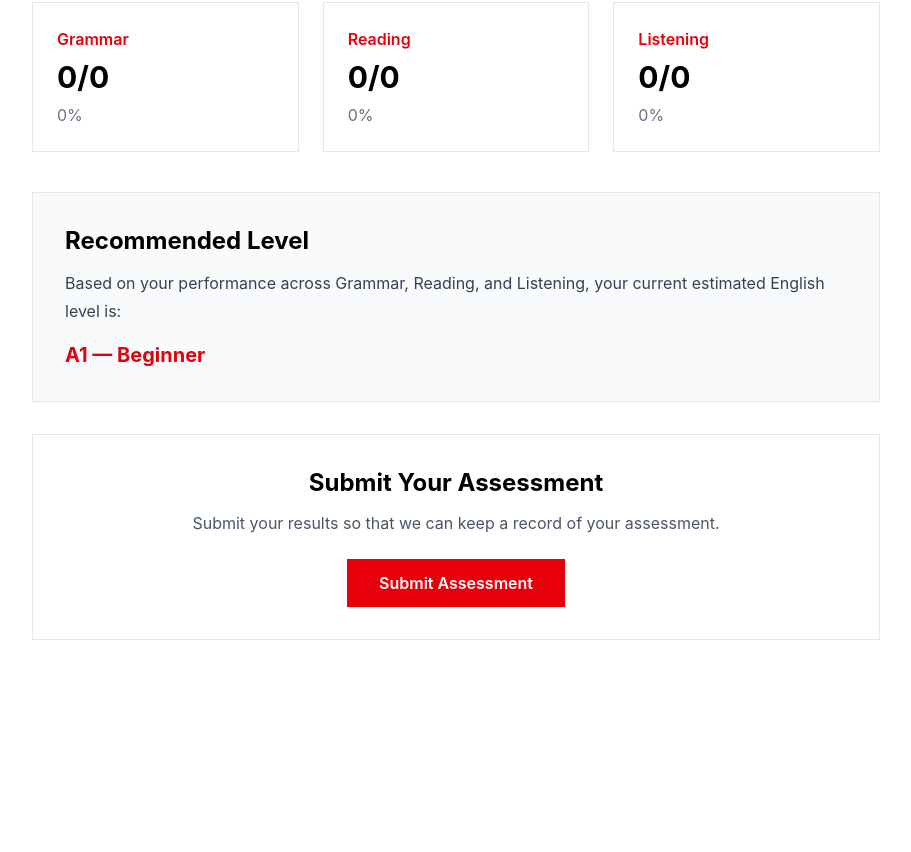
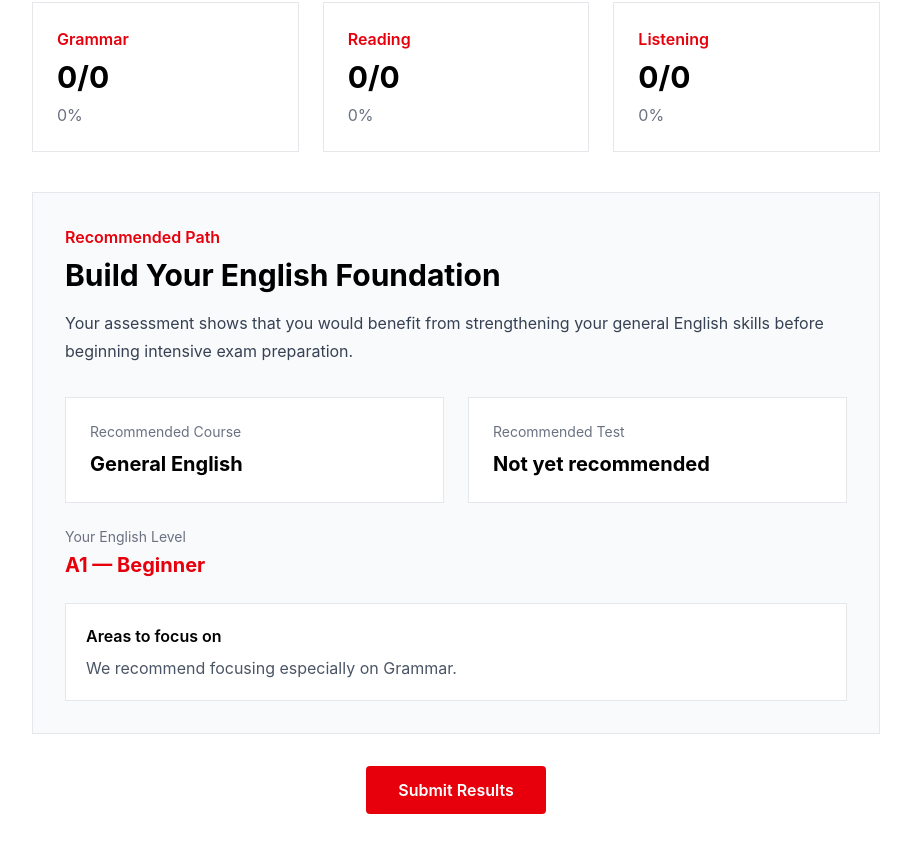
Before and after one commit to Kaveenaphys/english-placement-app, a React (Vite) app: page /results in a window 1280 px wide. Shown: the part 922-1774 px from the top of the page, without its empty margins (184-1095 px from the left). Before the commit the page ends 1610 px from the top, so only its background shows below. Built offline with nearby package versions, Linux system fonts and the light colour scheme.

Commit message:
Finalize assessment recommendations

```diff
--- a/src/pages/ListeningPage.tsx
+++ b/src/pages/ListeningPage.tsx
@@ -38,7 +38,45 @@ useEffect(() => {
   if (timeLeft <= 0) {
     handleSubmit();
     return;
+  }{/* =========================
+    Navigation
+========================= */}
+
+{!showPartComplete && (
+
+  <div className="flex justify-between mt-8">
+
+    <button
+      onClick={handlePrevious}
+      disabled={currentQuestion === 0}
+      className="border border-gray-300
+                 px-6 py-3 font-semibold
+                 disabled:text-gray-300
+                 disabled:cursor-not-allowed
+                 hover:border-red-600"
+    >
+      Previous
+    </button>
+
+    <button
+      onClick={handleNext}
+      disabled={
+        currentQuestion ===
+        listeningQuestions.length - 1
       }
+      className="bg-red-600
+                 hover:bg-red-700
+                 disabled:bg-gray-300
+                 disabled:cursor-not-allowed
+                 text-white px-6 py-3
+                 font-semibold"
+    >
+      Next
+    </button>
+
+  </div>
+
+)}
 
   const timer = setInterval(() => {
     setTimeLeft((previousTime) => previousTime - 1);
@@ -437,7 +475,6 @@ function handleAnswerSelect(answer: string) {
 
   <div className="flex justify-between mt-8">
 
-
     <button
       onClick={handlePrevious}
       disabled={currentQuestion === 0}
@@ -447,18 +484,13 @@ function handleAnswerSelect(answer: string) {
                  disabled:cursor-not-allowed
                  hover:border-red-600"
     >
-
       Previous
-
     </button>
 
-
+    {currentQuestion < listeningQuestions.length - 1 ? (
       <button
         onClick={handleNext}
-              disabled={
-                currentQuestion ===
-                listeningQuestions.length - 1
-              }
+        disabled={!selectedAnswer}
         className="bg-red-600
                    hover:bg-red-700
                    disabled:bg-gray-300
@@ -466,15 +498,23 @@ function handleAnswerSelect(answer: string) {
                    text-white px-6 py-3
                    font-semibold"
       >
-
         Next
-
       </button>
+    ) : (
+      <button
+        onClick={handleSubmit}
+        className="bg-red-600
+                   hover:bg-red-700
+                   text-white px-6 py-3
+                   font-semibold"
+      >
+        Continue to Results
+      </button>
+    )}
 
   </div>
 
 )}
-
       </main>
     </>
   );
--- a/src/pages/ResultsPage.tsx
+++ b/src/pages/ResultsPage.tsx
@@ -103,6 +103,97 @@ function ResultsPage() {
 
     return "A1 — Beginner";
   }
+  const hasSpecificTest =
+  targetTest &&
+  targetTest.toLowerCase() !== "none" &&
+  targetTest.toLowerCase() !== "not-sure";
+ function getRecommendation() {
+  const grammarPercent =
+    grammarTotal > 0
+      ? (grammarScore / grammarTotal) * 100
+      : 0;
+
+  const readingPercent =
+    readingTotal > 0
+      ? (readingScore / readingTotal) * 100
+      : 0;
+
+  const listeningPercent =
+    listeningTotal > 0
+      ? (listeningScore / listeningTotal) * 100
+      : 0;
+
+  // Find the weakest skill
+  const skillScores = [
+    { name: "Grammar", score: grammarPercent },
+    { name: "Reading", score: readingPercent },
+    { name: "Listening", score: listeningPercent },
+  ];
+
+  const weakestSkill = skillScores.reduce((weakest, current) =>
+    current.score < weakest.score ? current : weakest
+  );
+
+  // General English
+  if (percentage < 60) {
+    return {
+      course: "General English",
+      test: "Not yet recommended",
+      title: "Build Your English Foundation",
+      message:
+        "Your assessment shows that you would benefit from strengthening your general English skills before beginning intensive exam preparation.",
+      focus: `We recommend focusing especially on ${weakestSkill.name}.`,
+    };
+  }
+
+  // Intermediate preparation
+  if (percentage < 75) {
+    return {
+      course: "General English — Intermediate / Upper-Intermediate",
+      test: "Exam preparation after further English development",
+      title: "Strengthen Your English Before Exam Preparation",
+      message:
+        "You have a developing intermediate-to-upper-intermediate level of English. A stronger general English foundation will help you perform more confidently in an English-language examination.",
+      focus: `We recommend focusing especially on ${weakestSkill.name}.`,
+    };
+  }
+
+  // Strong enough for exam preparation
+  if (percentage < 85) {
+    return {
+      course: hasSpecificTest
+        ? `${targetTest} Preparation — Foundation`
+        : "English Exam Preparation",
+
+      test: hasSpecificTest
+        ? `${targetTest} Preparation`
+        : "IELTS / PTE / OET Preparation",
+
+      title: "Ready to Begin Exam Preparation",
+      message:
+        "Your English level is suitable for beginning structured examination preparation. Building exam-specific skills can now help you improve your performance.",
+      focus: `We recommend focusing especially on ${weakestSkill.name}.`,
+    };
+  }
+
+  // High readiness
+  return {
+    course: hasSpecificTest
+      ? `${targetTest} Preparation`
+      : "English Exam Preparation",
+
+    test: hasSpecificTest
+      ? `${targetTest} Preparation`
+      : "IELTS / PTE / OET Preparation",
+
+    title: "Strong Foundation for Exam Preparation",
+    message:
+      "Your assessment indicates a strong level of English and good readiness for examination-focused preparation.",
+
+    focus: `We recommend focusing especially on ${weakestSkill.name}.`,
+  };
+}
+const recommendation = getRecommendation();
 
 
   // -------------------------
@@ -187,7 +278,30 @@ function ResultsPage() {
       "recommendedLevel",
       getLevel()
     );
+formData.append(
+  "recommendedCourse",
+  recommendation.course
+);
 
+formData.append(
+  "recommendedTest",
+  recommendation.test
+);
+
+formData.append(
+  "recommendationTitle",
+  recommendation.title
+);
+
+formData.append(
+  "recommendationMessage",
+  recommendation.message
+);
+
+formData.append(
+  "recommendationFocus",
+  recommendation.focus
+);
     formData.append(
       "submittedAt",
       new Date().toISOString()
@@ -440,74 +554,76 @@ function ResultsPage() {
 
 <div className="border border-gray-200 bg-gray-50 p-8 mb-8">
 
-          <h2 className="text-2xl font-bold text-black">
-            Recommended Level
+  <p className="text-red-600 font-semibold">
+    Recommended Path
+  </p>
+
+  <h2 className="text-3xl font-bold text-black mt-2">
+    {recommendation.title}
   </h2>
 
-          <p className="text-gray-700 mt-3 leading-7">
-            Based on your performance across Grammar,
-            Reading, and Listening, your current estimated
-            English level is:
+  <p className="text-gray-700 mt-4 leading-7">
+    {recommendation.message}
   </p>
 
-          <p className="text-xl font-bold text-red-600 mt-4">
-            {getLevel()}
+  <div className="grid grid-cols-1 md:grid-cols-2 gap-6 mt-8">
+
+    <div className="bg-white border border-gray-200 p-6">
+      <p className="text-sm text-gray-500">
+        Recommended Course
       </p>
+
+      <p className="text-xl font-bold text-black mt-2">
+        {recommendation.course}
+      </p>
+    </div>
+
+    <div className="bg-white border border-gray-200 p-6">
+      <p className="text-sm text-gray-500">
+        Recommended Test
+      </p>
+
+      <p className="text-xl font-bold text-black mt-2">
+        {recommendation.test}
+      </p>
+    </div>
 
   </div>
 
+  <div className="mt-6">
+    <p className="text-sm text-gray-500">
+      Your English Level
+    </p>
+
+    <p className="text-xl font-bold text-red-600 mt-1">
+      {getLevel()}
+    </p>
+  </div>
+
+  <div className="mt-6 bg-white border border-gray-200 p-5">
+    <p className="font-semibold text-black">
+      Areas to focus on
+    </p>
+
+    <p className="text-gray-600 mt-2">
+      {recommendation.focus}
+    </p>
+  </div>
+
+</div>
 
         {/* =========================
-            Final Submission
+            Submit Button
         ========================= */}
 
-        <div className="border border-gray-200 p-8 text-center">
-
-          {!submitted ? (
-            <>
-
-              <h2 className="text-2xl font-bold text-black">
-                Submit Your Assessment
-              </h2>
-
-              <p className="text-gray-600 mt-3 mb-6">
-                Submit your results so that we can keep
-                a record of your assessment.
-              </p>
-
+        <div className="text-center">
           <button
             onClick={handleSubmit}
-                disabled={submitting}
-                className="bg-red-600 hover:bg-red-700
-                           disabled:bg-gray-300
-                           disabled:cursor-not-allowed
-                           text-white px-8 py-3
-                           font-semibold"
+            disabled={submitting || submitted}
+            className="bg-red-600 hover:bg-red-700 disabled:bg-gray-400 text-white font-semibold py-3 px-8 rounded transition"
           >
-                {submitting
-                  ? "Submitting..."
-                  : "Submit Assessment"}
+            {submitted ? "✓ Submitted" : submitting ? "Submitting..." : "Submit Results"}
           </button>
-
-
-            </>
-          ) : (
-
-            <>
-
-              <h2 className="text-2xl font-bold text-black">
-                Assessment Submitted
-              </h2>
-
-              <p className="text-gray-600 mt-3">
-                Thank you. Your assessment has been
-                successfully submitted.
-              </p>
-
-            </>
-
-          )}
-
         </div>
 
       </main>
```
Also changed, not shown: src/assets/audio/assessment-results.csv. Lines whose indentation alone changed are shown as unchanged.
